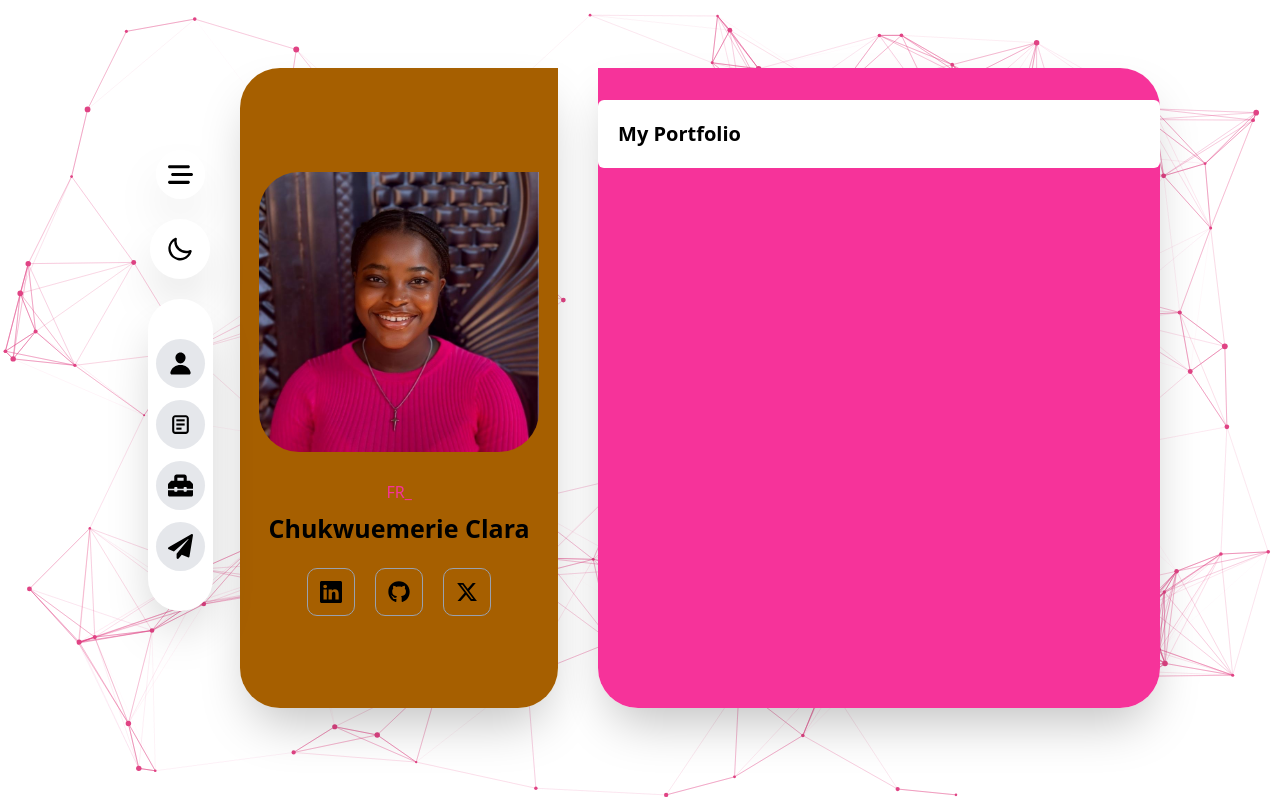
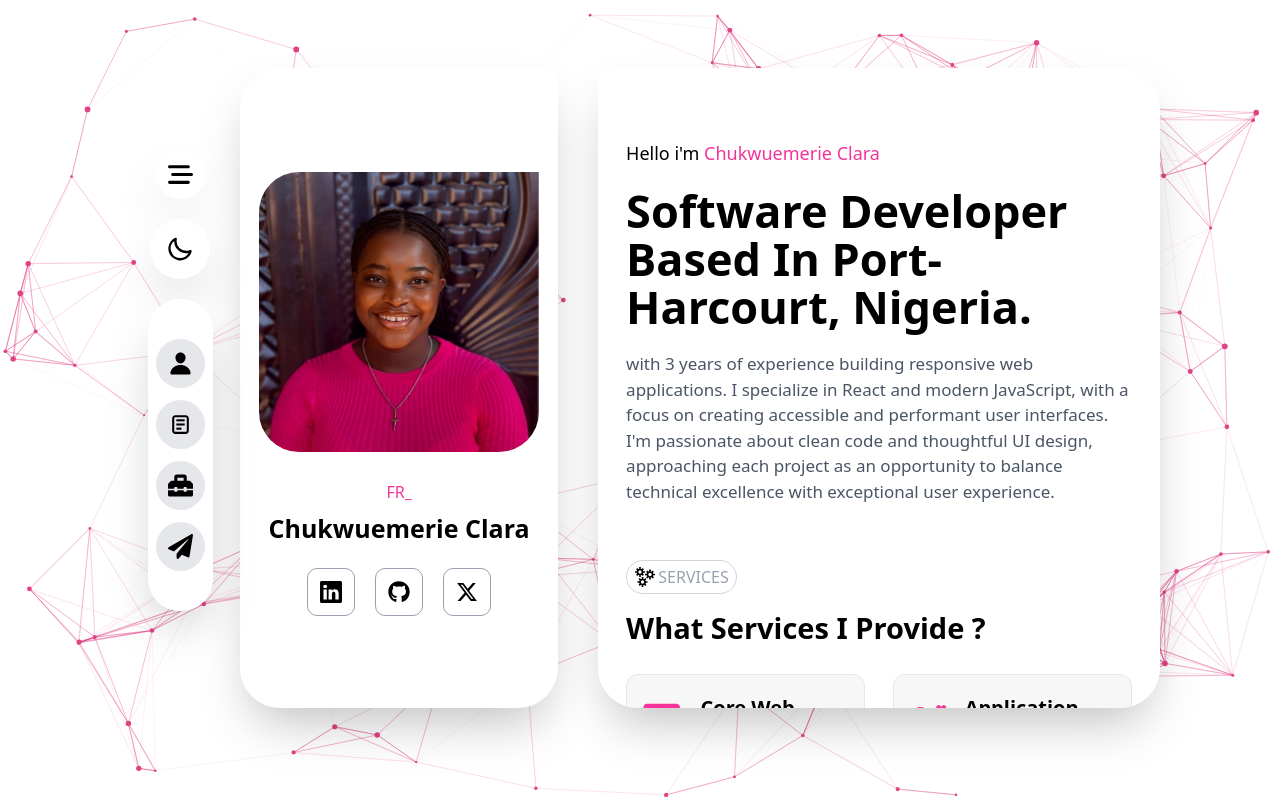
Before and after one commit to Brielle28/Meine-Arbeitsproben, a React (Vite) app: page / in a window 1280 px wide. Built offline with nearby package versions, Linux system fonts and the light colour scheme.

Commit message:
about me section

```diff
--- a/src/Component/AboutMe.jsx
+++ /dev/null
@@ -1,15 +0,0 @@
-const AboutMe = () => {
-  return (
-    // <div className="">
-    //   <h2 className="text-3xl font-bold mb-4">About Me</h2>
-    //   <p className="text-gray-700 mb-4">
-    //     Hey, there 🌟 I’m Benjamin, a Software developer and Data scientist with over 8+ years of experience, specializing in Java and React. Also, I am proficient at using tools and programming languages such as Python or SQL to manipulate and analyze data.
-    //   </p>
-    // </div>
-    <div className="bg-white text-black dark:bg-gray-900 dark:text-white p-5 rounded-md">
-      <h1 className="text-xl font-bold">My Portfolio</h1>
-    </div>
-  );
-};
-
-export default AboutMe;
--- /dev/null
+++ b/src/Component/AboutMe/AboutMe.jsx
@@ -0,0 +1,32 @@
+import { GrServices } from "react-icons/gr";
+import Services from "./Services";
+const AboutMe = () => {
+  return (
+    <div className="bg-transparent text-black dark:text-white p-5 mt-3 rounded-md">
+      <h1 className="text-[12px] md:text-[18px] font-normal">
+        Hello i'm <span className="text-pink-500">Chukwuemerie Clara</span>
+      </h1>
+      <h1 className="my-2 md:my-5 text-[20px] md:text-[45px] md:leading-12 font-bold">
+        Software Developer Based In Port-Harcourt, Nigeria.{" "}
+      </h1>
+      <h1 className="text-gray-600 dark:text-white text-[13px] md:text-[17px]">
+        with 3 years of experience building responsive web applications. I
+        specialize in React and modern JavaScript, with a focus on creating
+        accessible and performant user interfaces. I'm passionate about clean
+        code and thoughtful UI design, approaching each project as an
+        opportunity to balance technical excellence with exceptional user
+        experience.
+      </h1>
+      <div className="md:mt-14 mt-7">
+        <div className="w-[50%] md:w-[22%] flex items-center justify-evenly border-[1px] border-gray-300 p-1 rounded-[30px]">
+          <GrServices className="text-black dark:text-white text-[20px]"/>
+          <h1 className="text-gray-400 text-[16px]">SERVICES </h1>
+        </div>
+        <h1 className="font-semibold text-[19px] md:text-[29px] mt-2 md:mt-3">What Services I Provide ?</h1>
+        <Services/>
+      </div>
+    </div>
+  );
+};
+
+export default AboutMe;
--- /dev/null
+++ b/src/Component/AboutMe/Services.jsx
@@ -0,0 +1,81 @@
+import { FaLaptopCode, FaCogs, FaDraftingCompass, FaTools } from 'react-icons/fa';
+
+const services = [
+  {
+    category: 'Core Web Development',
+    icon: <FaLaptopCode  className="text-pink-500 text-[70px]" />,
+    services: [
+      'Responsive Website Development',
+      'Static Site Generation',
+      'Landing Page Creation',
+      'Email Template Development',
+      'Cross-Browser Compatibility Solutions'
+    ],
+  },
+  {
+    category: 'Application Development',
+    icon: <FaCogs  className="text-pink-500 text-[70px]" />,
+    services: [
+      'Front-End Framework Implementation (React, Vue, ASP.NET)',
+      'Progressive Web Applications (PWAs)',
+      'Interactive Web Applications',
+      'Single Page Applications (SPAs)',
+      'State Management Solutions'
+    ],
+  },
+  {
+    category: 'UI/UX Implementation',
+    icon: <FaDraftingCompass className="text-pink-500 text-[70px]" />,
+    services: [
+      'Design-to-Code Conversion',
+      'Component Library Development',
+      'Animation & Micro-interactions',
+      'Prototyping & Wireframing',
+      'UI Testing & Refinement'
+    ],
+  },
+  {
+    category: 'Optimization & Maintenance',
+    icon: <FaTools className="text-pink-500 text-[70px]" />,
+    services: [
+      'Performance Optimization',
+      'Accessibility Implementation (WCAG)',
+      'SEO Enhancement',
+      'Code Refactoring & Cleanup',
+      'Legacy Code Modernization',
+      'Website Maintenance & Updates'
+    ],
+  },
+];
+
+const Services = () => {
+    const handleGetStartedClick = () => {
+        const contactSection = document.getElementById('contact');
+        if (contactSection) {
+          contactSection.scrollIntoView({ behavior: 'smooth' });
+        }
+      };
+  return (
+    <section className=" bg-transparent mt-6">
+        <div className="grid gap-7 md:grid-cols-2 lg:grid-cols-2">
+          {services.map((service, index) => (
+            <div key={index} className="bg-[#F7F7F7] dark:bg-[#161616] p-3 rounded-xl border-[1px] border-gray-200 dark:border-gray-700 hover:shadow-xl transition duration-300">
+              <div className="flex items-center gap-4 mb-4">
+                {service.icon}
+                <h3 className="text-xl font-semibold">{service.category}</h3>
+              </div>
+              <ul className="list-disc list-inside text-gray-600 dark:text-white space-y-2">
+                {service.services.map((item, idx) => (
+                  <li key={idx}>{item}</li>
+                ))}
+              </ul>
+              <button onClick={handleGetStartedClick} className="text-black dark:text-white underline font-medium mt-4 inline-block">GET STARTED</button>
+            </div>
+          ))}
+        </div>
+
+    </section>
+  );
+};
+
+export default Services;
--- a/src/Component/DashboardLayout.jsx
+++ b/src/Component/DashboardLayout.jsx
@@ -1,6 +1,6 @@
 import { useState, useEffect, useRef } from "react";
 import Sidebar from "./Sidebar";
-import AboutMe from "./AboutMe";
+import AboutMe from "./AboutMe/AboutMe";
 import Contact from "./Contact";
 import ProfilePicture from "./ProfilePicture/ProfilePicture";
 import Resume from "./Resume";
@@ -54,7 +54,7 @@ const DashboardLayout = () => {
         <div className="flex flex-col items-center w-full lg:flex-row lg:items-start lg:justify-center lg:gap-10 md:gap-10 mt-20 lg:mt-0">
           <ProfilePicture />
 
-          <main className="w-full md:w-[75%] lg:w-[53%] h-[70vh] md:h-[80vh] lg:h-[80vh] overflow-y-auto mt-4 rounded-b-[40px] rounded-tr-[40px] shadow-2xl hide-scrollbar bg-pink-500">
+          <main className="w-full md:w-[75%] lg:w-[53%] h-[70vh] md:h-[80vh] lg:h-[80vh] overflow-y-auto mt-4 rounded-b-[40px] rounded-tr-[40px] shadow-2xl hide-scrollbar bg-white dark:bg-[#131313] p-2">
             {/* About Section */}
             <section
               id="about"
@@ -64,6 +64,15 @@ const DashboardLayout = () => {
               <AboutMe />
             </section>
 
+            {/* Resume Section */}
+            <section
+              id="resume"
+              ref={(el) => (sectionsRef.current.resume = el)}
+              className="min-h-[100vh] py-8"
+            >
+              <Resume />
+            </section>
+
             {/* Projects Section */}
             <section
               id="projects"
@@ -71,15 +80,6 @@ const DashboardLayout = () => {
               className="min-h-[100vh] py-8"
             >
               <Projects />
-            </section>
-
-            {/* Resume Section */}
-            <section
-              id="resume"
-              ref={(el) => (sectionsRef.current.resume = el)}
-              className="min-h-[100vh] py-8"
-            >
-              <Resume />
             </section>
 
             {/* Contact Section */}
--- a/src/Component/ProfilePicture/ProfilePicture.jsx
+++ b/src/Component/ProfilePicture/ProfilePicture.jsx
@@ -21,7 +21,7 @@ const ProfilePicture = () => {
   }, []);
 
   return (
-    <div className="mt-20 w-full md:mt-0 lg:mt-4 flex flex-col items-center justify-center md:h-[500px] lg:h-[80vh] bg-white dark:bg-[#131313] md:w-[75%] lg:w-[30%] text-black rounded-b-[40px] rounded-tl-[40px] shadow-2xl p-4 bg-yellow-700">
+    <div className="mt-20 w-full md:mt-0 lg:mt-4 flex flex-col items-center justify-center md:h-[500px] lg:h-[80vh] bg-white dark:bg-[#131313] md:w-[75%] lg:w-[30%] text-black rounded-b-[40px] rounded-tl-[40px] shadow-2xl p-4">
       <div className="relative mt-3 w-[280px] h-[280px] overflow-hidden rounded-b-[40px] rounded-tl-[40px]">
         {/* Profile Image */}
         <div
```
